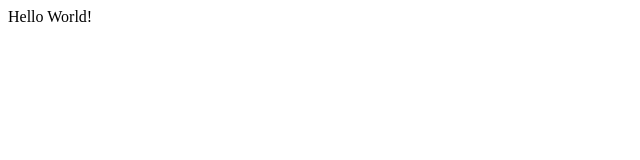
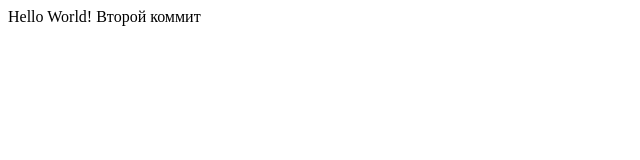
Before and after one commit to bios174/test, a plain HTML site: page index.html in a window 1280 px wide. Shown: the whole page, without its empty margins (0-640 px from the left). Drawn offline with Linux system fonts and the light colour scheme.

Commit message:
Второй коммит

```diff
--- a/index.html
+++ b/index.html
@@ -8,6 +8,7 @@
 
 <body>
     Hello World!
+    Второй коммит
 </body>
 
 </html>
```
